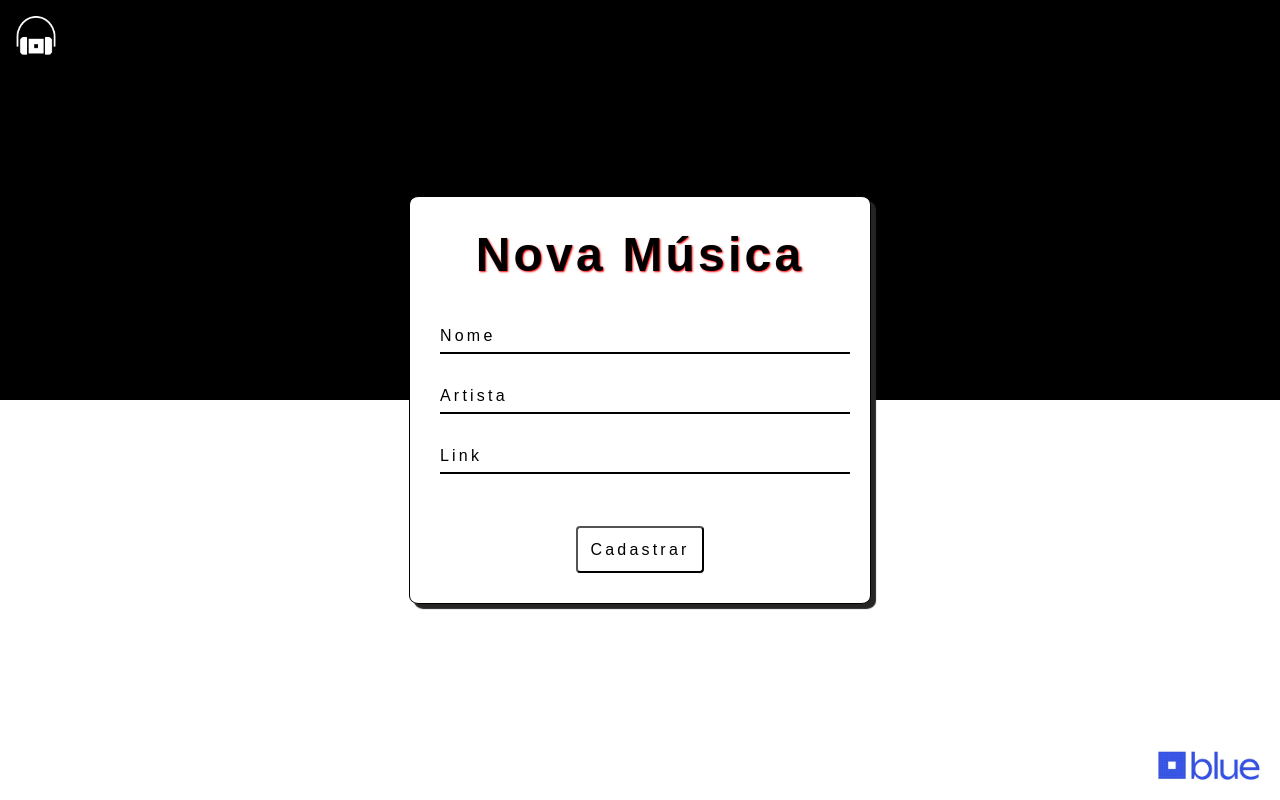
After one commit to wandersonDeve/Wander_Music, a Flask app: page /new in a window 1280 px wide. The commit adds this page. Run offline with Flask 2, Linux system fonts and the light colour scheme.

Commit message:
Projeto Musica

```diff
--- a/site.py
+++ b/site.py
@@ -1,10 +1,58 @@
 from flask import Flask, render_template, request, redirect
+from flask_sqlalchemy import SQLAlchemy
 
 site = Flask(__name__)
+site.config['SQLALCHEMY_DATABASE_URI'] = 'sqlite:///musicas.sqlite3'
+db = SQLAlchemy(site)
+
+
+class Musica(db.Model):
+    id = db.Column(db.Integer, primary_key=True, autoincrement=True)
+    nome = db.Column(db.String(150), nullable=False)
+    artista = db.Column(db.String(150), nullable=False)
+    link = db.Column(db.String(300), nullable=False)
+
+    def __init__(self,nome,artista,link):
+        self.nome = nome
+        self.artista = artista
+        self.link = link
 
 @site.route('/')
 def index():
-    return render_template('index.html')
+    musicas = Musica.query.all()
+    return render_template('index.html', musicas=musicas)
+
+@site.route('/new', methods=['GET','POST'])
+def new():
+    if request.method == 'POST':
+        musica = Musica(
+            request.form['nome'],
+            request.form['artista'],
+            request.form['link']
+        )
+        db.session.add(musica)
+        db.session.commit()
+        return redirect('/#playlist')
+    return render_template('new.html',)
+
+@site.route('/edit/<id>', methods=['GET','POST'])
+def edit(id):
+    musica = Musica.query.get(id)
+    if request.method == 'POST':
+        musica.nome = request.form['nome']
+        musica.artista = request.form['artista']
+        musica.link = request.form['link']
+        db.session.commit()
+        return redirect('/#playlist')
+    return render_template('edit.html', musica = musica)
+
+@site.route('/delete/<id>')
+def delete(id):
+    musica = Musica.query.get(id)
+    db.session.delete(musica)
+    db.session.commit()
+    return redirect('/#playlist')
 
 if __name__ == '__main__':
+    db.create_all()
     site.run(debug=True)
--- /dev/null
+++ b/static/CSS/styles.css
@@ -0,0 +1,266 @@
+/* INICIO DOS ESTILOS DA INDEX.HTML */
+
+* {
+  margin: 0;
+  padding: 0;
+  font-family: code, sans-serif;
+  letter-spacing: 0.2rem;
+}
+@font-face {
+  font-family: Code;
+  src: url('https://fonts.googleapis.com/css2?family=Oxygen:wght@700&display=swap');
+}
+
+html, body {
+    width: 100%;
+    height: 100%;
+    scroll-behavior: smooth;
+}
+
+nav{
+    display:flex;
+    justify-content:space-between;
+    align-items:center;
+    background-color:rgb(0, 0, 0);
+    width: 100%;
+}
+
+nav a img{
+    max-width: 100%;
+    width: 2.5rem;
+    padding: .3rem;
+    margin-left: 1rem;
+}
+
+nav ul{
+    display: flex;
+    list-style: none;
+}
+
+nav ul li{
+    padding: 1.5rem;
+}
+
+nav ul li a{
+    text-decoration:none;
+    color: white;
+    transition: all 0.3s ease-out;
+}
+
+nav ul li a:hover{
+    color: rgb(221, 9, 9);
+}
+
+h1{
+    font-size: 4.5rem;
+    color: white;
+    text-shadow: 2px 2px 5px rgb(231, 67, 67);
+}
+
+h2{
+    font-size: 1.5rem;
+    color: rgb(221, 9, 9);
+    text-shadow: 2px 2px 5px rgb(255, 255, 255);
+    margin-top: 20px;
+}
+
+header#banner{
+    background-color:black;
+    padding: 80px;
+    display: flex;
+    justify-content:space-around;
+    align-items: center;
+    min-height: 30rem;
+}
+
+header#banner img{
+    width: 100%;
+    border-radius: 40px;
+}
+
+header#banner div{
+    width: 100%;
+}
+
+section#playlist{
+    max-width: 100%;
+    padding: 2rem;
+    overflow-x: auto;
+}
+
+section#playlist h3{
+text-align: center;
+color: rgb(221, 9, 9);
+font-size: 3rem;
+text-shadow: 1px 1px 2px rgb(0, 0, 0);
+letter-spacing:0.3rem;
+margin-bottom: 3rem;
+}
+
+section#playlist table{
+    border-collapse: collapse;
+    width: 100%;
+    border-spacing: 0;
+}
+
+section#playlist table th, td{
+    padding:1rem;
+    border-bottom: 1px solid #ddd;
+    text-align: left;
+}
+
+section#playlist table a{
+    padding: 1rem;
+    color: black;
+    text-decoration: none;
+    transition: all 0.3s ease-in-out;
+}
+
+section#playlist table a:hover{
+    color: red;
+}
+
+footer p {
+    min-height: 4rem;
+    display: flex;
+    justify-content: center;
+    align-items: center;
+}
+
+footer hr {
+    width: 60%;
+    margin: auto;
+    border: 0.2px solid red;
+}
+
+footer a{
+    font-weight: bold;
+    text-decoration: none;
+    color: black;
+}
+a:hover{
+    color:red;
+}
+
+/* FIM DOS ESTILOS DA INDEX.HTML */
+
+
+
+
+
+/* INICIO DOS ESTILOS DA NEW.HTML */
+
+section#new {
+    background: linear-gradient(
+        rgb(0, 0, 0) 50%,
+        rgb(255, 255, 255) 50%
+    );
+    width: 100%;
+    height: 100%;
+
+    display: flex;
+    justify-content:center;
+    align-items: center;
+}
+
+section#new a img#home{
+    position: absolute;
+    top: 0;
+    left: 0;
+    width: 2.5rem;
+    margin: 0;
+    padding: 1rem;
+}
+
+section#new a img#gif{
+    position: absolute;
+    bottom: 0;
+    right: 0;
+    width: 7rem;
+    margin: 0;
+    padding: 1rem;
+}
+
+section#new div#card{
+    position: relative;
+    background-color:white;
+    padding: 30px;
+    border-radius:2%;
+    border: 1px solid black;
+    box-shadow: 5px 5px 1px 0px rgb(39, 36, 36);
+    width: 400px;
+}
+
+section#new div.label-float{
+    position: relative;
+    padding-top: 13px;
+    margin-top: 5%;
+    margin-bottom: 5%;
+}
+
+section#new div.label-float input{
+    width: 100%;
+    padding: 5px 5px;
+    display: inline-block;
+    border: 0;
+    border-bottom: 2px solid rgb(0, 0, 0);
+    background-color: transparent;
+    outline: none;
+    min-width: 180px;
+    font: size 16px;
+    transition: all 0.3s ease-out;
+    border-radius: 0;
+}
+
+section#new div.label-float input:focus {
+     border-bottom: 2px solid rgb(255, 0, 0);
+}
+
+section#new div.label-float label {
+    color: rgb(0, 0, 0);
+    position: absolute;
+    top: 0;
+    left: 0;
+    margin-top: 13px;
+    transition: all 0.3s ease-out;
+}
+
+section#new div.label-float input:focus + label,
+section#new div.label-float input:valid + label {
+    font-size: 13px;
+    margin-top: 0;
+    color: rgb(0, 0, 0);
+}
+
+section#new div.justify-center {
+    display: flex;
+    justify-content:center;
+}
+
+section#new button {
+    background-color:transparent;
+    border-color: rgb(0, 0, 0);
+    color: rgb(0, 0, 0);
+    padding: 0.8rem;
+    font-size: 12pt;
+    margin-top:2rem;
+    border-radius: 4px;
+    cursor: pointer;
+    outline: none;
+    transition: all 0.4s ease-out;
+}
+
+section#new button:hover{
+    background-color: rgb(0, 0, 0);
+    color: rgb(255, 255, 255);
+}
+
+section#new h4 {
+    text-align: center;
+    color: rgb(0, 0, 0);
+    font-size:3rem;
+    text-shadow: 1px 1px 2px rgb(255, 0, 0);
+    margin-bottom: 2rem;
+}
+
+/* FIM DOS ESTILOS DA NEW.HTML */
--- /dev/null
+++ b/templates/new.html
@@ -0,0 +1,49 @@
+<!DOCTYPE html>
+<html lang="pt-br">
+<head>
+    <meta charset="UTF-8">
+    <meta http-equiv="X-UA-Compatible" content="IE=edge">
+    <meta name="viewport" content="width=device-width, initial-scale=1.0">
+    <link rel="stylesheet" href="{{ url_for('static', filename='CSS/styles.css') }}">
+    <title>Minhas Musicas | Nova Musica</title>
+</head>
+<body>
+
+    <section id="new">
+        <a href="../">
+            <img id='home' src=" {{ url_for('static', filename='img/minilogo.png') }} " alt="">
+        </a>
+
+        <div id='card'>
+            <h4>Nova Música</h4>
+
+            <form action="/new" method="POST">
+                <div class="label-float">
+                    <input type="text" name="nome" id="nome" placeholder="" required>
+                    <label for="nome">Nome</label>
+                </div>
+
+                <div class="label-float">
+                    <input type="text" name="artista" id="artista" placeholder="" required>
+                    <label for="artista">Artista</label>
+                </div>
+
+                <div class="label-float">
+                    <input type="text" name="link" id="link" placeholder="" required>
+                    <label for="link">Link</label>
+                </div>
+
+                <div class="justify-center">
+                    <button type="submit">Cadastrar</button>
+                </div>
+            </form>
+        </div>
+
+        <a href="">
+            <img id='gif' src=" {{ url_for('static', filename='img/logo-blue.gif') }} " alt="">
+        </a>
+
+    </section>
+
+</body>
+</html>
```
Also changed, not shown: templates/edit.html (added, +49 -0 lines), templates/index.html (+68 -0 lines), musicas.sqlite3 (added).
